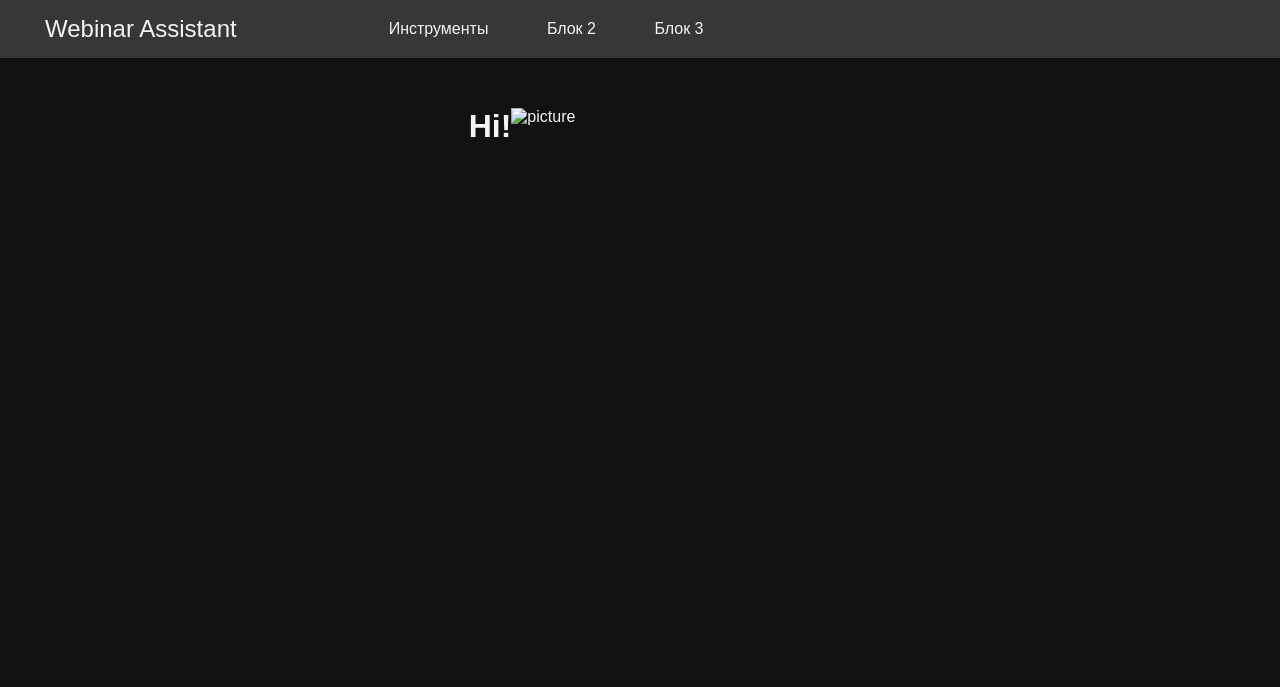
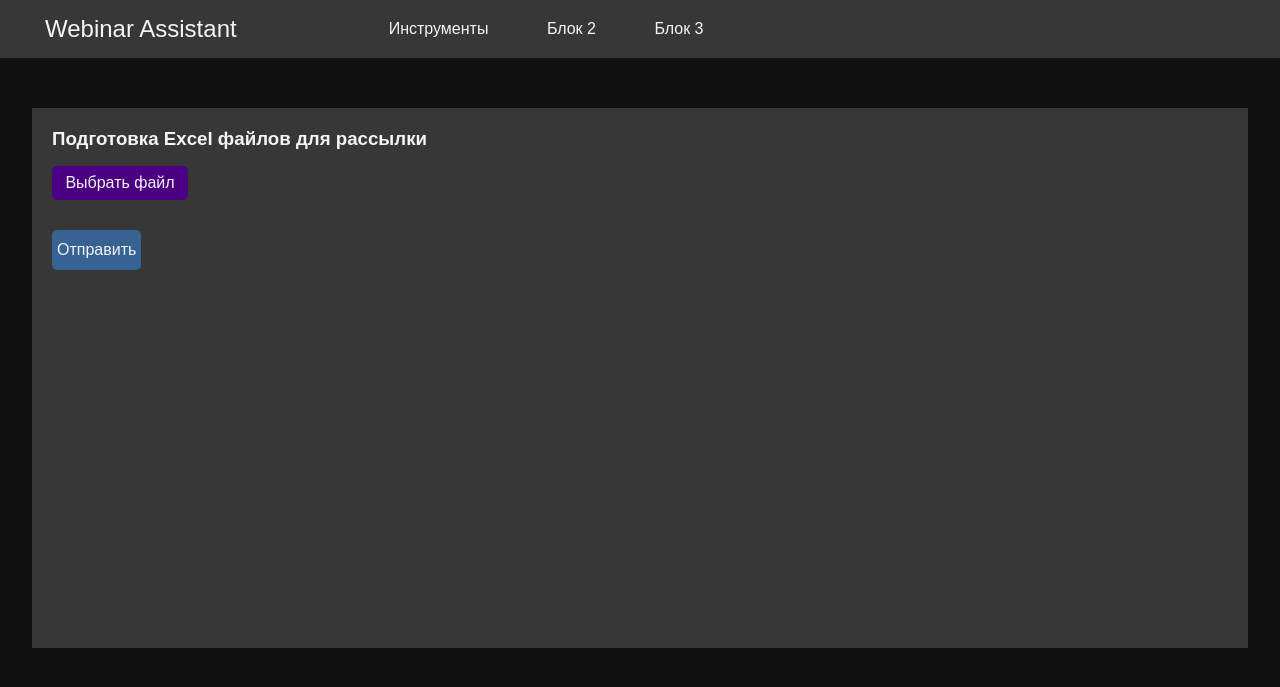
Before and after one commit to mr-Sanchez/webinar, a Django app: template webinar/tools/templates/tools/prepare_excel.html in a window 1280 px wide. Shown: the top 687 px of the page. Run offline with Django 3.2, Linux system fonts and the light colour scheme; the template is opened without the code that fills it, so the values that code supplies are empty; some libraries are stand-ins or nearby versions.

Commit message:
change uploadFile view

```diff
--- a/webinar/assistant/static/assistant/css/style.css
+++ b/webinar/assistant/static/assistant/css/style.css
@@ -70,15 +70,18 @@ body, html {
 
 .box {
     display: flex;
+    background-color: #373737;
+}
+
+.box-link {
     align-items: center;
     justify-content: center;
-    background-color: #373737;
     min-width: 250px;
     min-height: 250px;
     margin: 20px 10px;
 }
 
-.box:hover {
+.box-link:hover {
     background-color: #464646;
     cursor: pointer;
 }
@@ -92,7 +95,7 @@ body, html {
     }
 }
 
-.long {
+.box-long {
     font-size: 18px;
     width: 100%;
     min-height: 100px;
@@ -109,3 +112,38 @@ body, html {
     /* color:#80b3ff; */
     color:#80ffaa;
 }
+
+.box-full {
+    width: 100%;
+    height: 500px;
+    padding: 20px;
+}
+
+.label-file-upload {
+    display: inline-block;
+    min-width: 120px;
+    text-align: center;
+    background-color: indigo;
+    color: #f4f4f4;
+    padding: 0.5rem;
+    font-family: sans-serif;
+    border-radius: 0.3rem;
+    cursor: pointer;
+    margin-top: 1rem;
+}
+
+.btn-submit {
+    margin-top: 30px;
+    padding: 5px;
+    height: 40px;
+    font-size: 16px;
+    cursor: pointer;
+    color: #f4f4f4;
+    background-color: #366294;
+    border-radius: 5px;
+    font-family: sans-serif;
+}
+
+.btn-submit:hover {
+    background-color: #477ebd;
+}
--- a/webinar/assistant/templates/assistant/base.html
+++ b/webinar/assistant/templates/assistant/base.html
@@ -8,6 +8,8 @@
         <script src="https://kit.fontawesome.com/79d5defeb1.js" crossorigin="anonymous"></script>
         <link rel="stylesheet" href="{% static 'assistant/css/style.css' %}">
         <link rel="shortcut icon" type="image/png" href="{% static 'assistant/images/favicon_w.ico' %}"/>
+        {% block static_link %}
+        {% endblock %}
     </head>
     <body>
         <div class="wrapper">
@@ -29,7 +31,6 @@
                         {% block content %}
                         {% endblock %}
                     </div>
-
                 </div>
             </main>
         </div>
--- /dev/null
+++ b/webinar/tools/static/tools/js/script.js
@@ -0,0 +1,47 @@
+
+window.onload = function() {
+  // show an upload file name - <START>
+
+  const fileUpload = document.querySelector('#file-upload');
+  const fileChosen = document.querySelector('#file-chosen');
+
+  fileUpload.addEventListener('change', function(){
+    fileChosen.textContent = this.files[0].name
+  })
+
+  // show an upload file name - <END>
+
+  submitButton = document.querySelector('.btn-submit');
+  formElem = document.querySelector('#upload-form');
+
+  submitButton.onclick = async (e) => {
+    e.preventDefault();
+
+    let response = await fetch('/tools/excel_db_prepare', {
+      method: 'POST',
+      body: new FormData(formElem)
+    });
+
+    let result = await response.json();
+    if (result.status == '200_OK') {
+      //formElem.reset()
+      alert('fix me')
+    }
+  };
+
+  uploadContainer = document.querySelector('.label-file-upload');
+  uploadContainer.onmouseover = uploadContainer.onmouseout = handler;
+
+  function handler(event) {
+    chooseFileText = document.querySelector('#choose-file-text');
+    chooseFileIcon = document.querySelector('.fa-cloud-upload-alt');
+    if (event.type == 'mouseover') {
+      //chooseFileText.style.display = 'none';
+      chooseFileIcon.style.display = 'inline';
+    }
+    if (event.type == 'mouseout') {
+      //chooseFileText.style.display = 'inline';
+      chooseFileIcon.style.display = 'none';
+    }
+  }
+}
--- a/webinar/tools/templates/tools/index.html
+++ b/webinar/tools/templates/tools/index.html
@@ -1,10 +1,10 @@
 {% extends 'assistant/base.html' %}
 
 {% block content %}
-        <a class="box long link" href="{% url 'prepare_excel' %}">
+        <a class="box box-link box-long link" href="{% url 'prepare_excel_index' %}">
             <i class="far fa-file-excel fa-2x awesomef-menu"></i>
             Подготовка Excel файлов для рассылки
         </a>
-    <div class="box long">456</div>
-    <div class="box long">789</div>
+    <div class="box box-link box-long">456</div>
+    <div class="box box-link box-long">789</div>
 {% endblock %}
--- a/webinar/tools/templates/tools/prepare_excel.html
+++ b/webinar/tools/templates/tools/prepare_excel.html
@@ -1,6 +1,24 @@
 {% extends 'assistant/base.html' %}
+{% load static %}
+
+{% block static_link %}
+    <script src="{% static 'tools/js/script.js' %}"></script>
+{% endblock %}
 
 {% block content %}
-    <h1>Hi!</h1>
-    <img src="{{ filepath.url }}" alt="picture" width="300px">
+    <div class="box box-full">
+        <div>
+            <h3>Подготовка Excel файлов для рассылки</h3>
+            <form action="" method="post" enctype="multipart/form-data" id="upload-form">
+                {% csrf_token %}
+                <input type="file" name="document" id="file-upload" hidden>
+                <label class="label-file-upload" for="file-upload">
+                    <span id="choose-file-text">Выбрать файл</span>
+                    <i class="fas fa-cloud-upload-alt" style="display: none;"></i>
+                </label>
+                <span id="file-chosen"></span>
+                <p><button class="btn-submit" type="button">Отправить</button></p>
+            </form>
+        </div>
+    </div>
 {% endblock %}
--- a/webinar/tools/urls.py
+++ b/webinar/tools/urls.py
@@ -1,8 +1,10 @@
 from django.urls import path
 from .views import index
-from .views import prepare_excel
+from .views import prepare_excel_index
+from .views import prepare_db_excel
 
 urlpatterns = [
     path('', index, name='tools'),
-    path('prepare-excel', prepare_excel, name='prepare_excel')
+    path('prepare-excel', prepare_excel_index, name='prepare_excel_index'),
+    path('excel_db_prepare', prepare_db_excel, name='prepare_db_excel')
 ]
```
Also changed, not shown: webinar/assistant/templates/assistant/index.html (+12 -12 lines), webinar/tools/views.py (+22 -5 lines), webinar/webinar/settings.py (+5 -2 lines), 1 other file.
